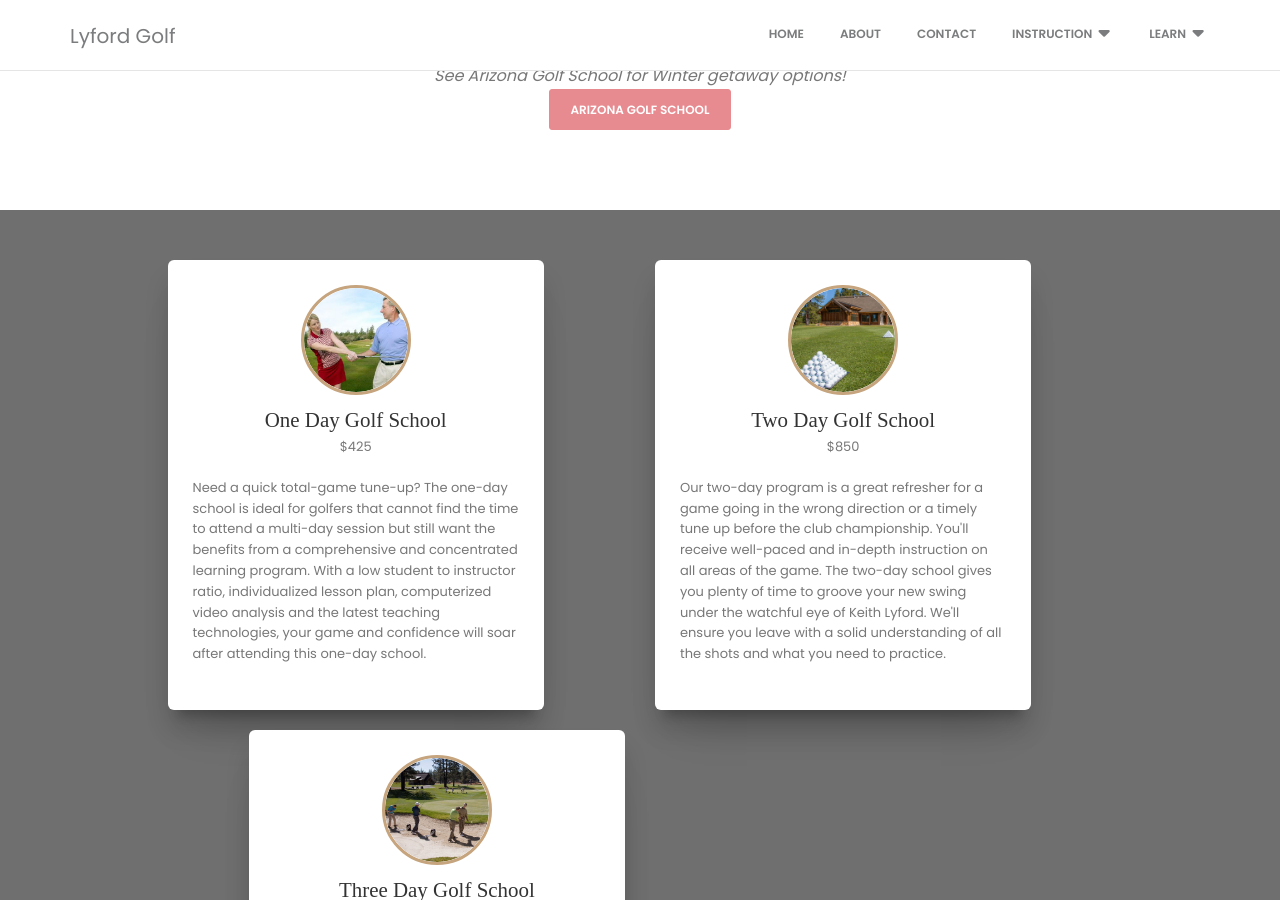
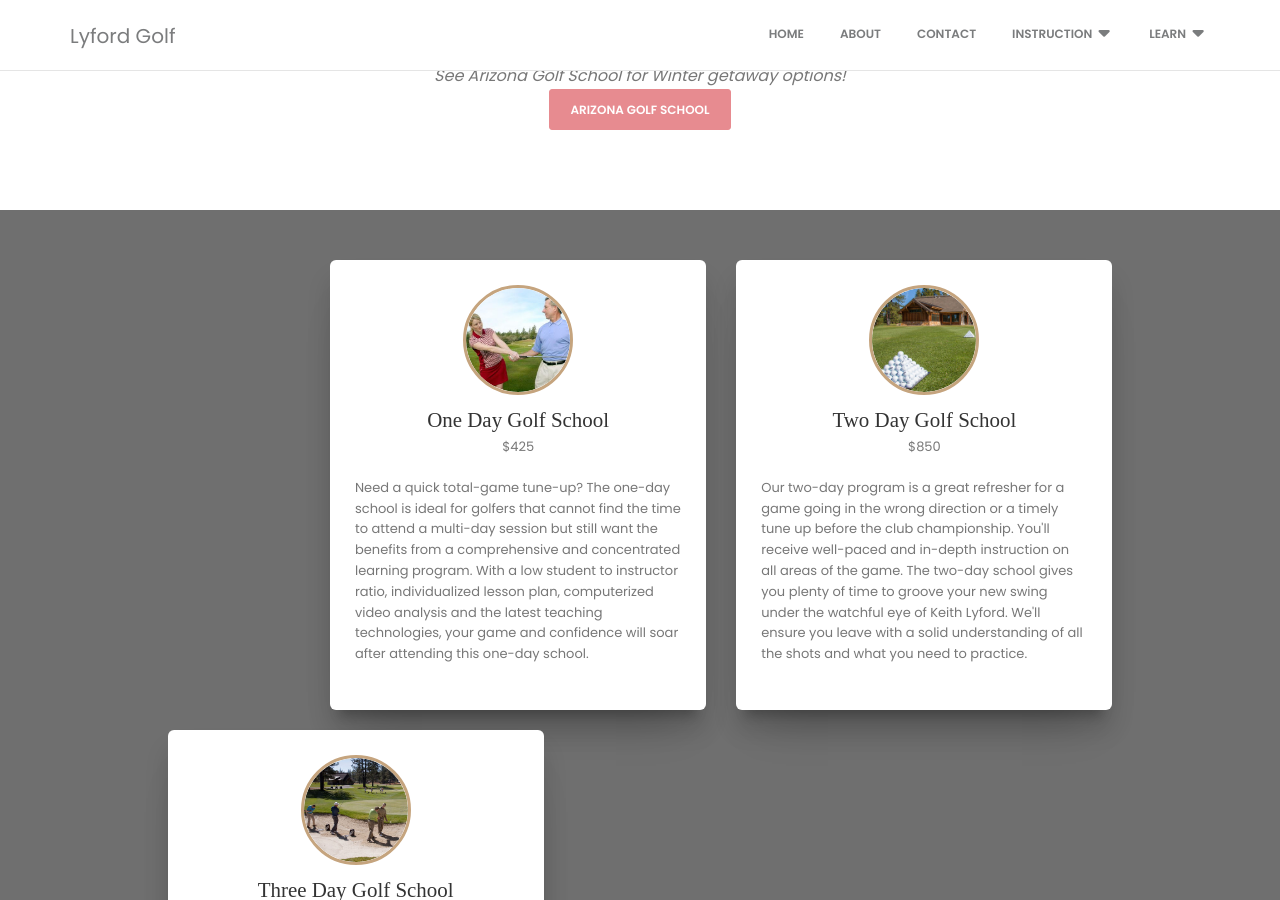
Before and after one commit to cheneymah18/lyfordgolf, a Jekyll site: the page built from golf-schools-truckee.html, in a window 1280 px wide and 900 px high, scrolled down 1117 px. Built offline with Jekyll 4.4.1, drawn with Linux system fonts in a browser that asks for light colours; nearby versions of some CDN libraries; some web fonts are replaced.

Commit message:
Update golf-schools-truckee.html

```diff
--- a/golf-schools-truckee.html
+++ b/golf-schools-truckee.html
@@ -48,7 +48,7 @@ category: instruction
                     <div class="row">
                         <div class="col-md-10 col-md-offset-1">
                             <div class="row">
-                                <div class="col-sm-6 col-lg-5">
+                                <div class="col-sm-6 col-lg-5 col-lg-offset-2">
                                     <div class="card card-member">
                                         <div class="content">
                                             <div class="avatar avatar-warning">
@@ -64,7 +64,7 @@ category: instruction
                                         </div>
                                     </div>
                                 </div>
-                                <div class="col-sm-6 col-lg-5 col-lg-offset-1">
+                                <div class="col-sm-6 col-lg-5">
                                     <div class="card card-member">
                                         <div class="content">
                                             <div class="avatar avatar-warning">
@@ -80,7 +80,7 @@ category: instruction
                                         </div>
                                     </div>
                                 </div>
-                                <div class="col-sm-6 col-lg-5 col-lg-offset-1">
+                                <div class="col-sm-6 col-lg-5">
                                     <div class="card card-member">
                                         <div class="content">
                                             <div class="avatar avatar-warning">
```
